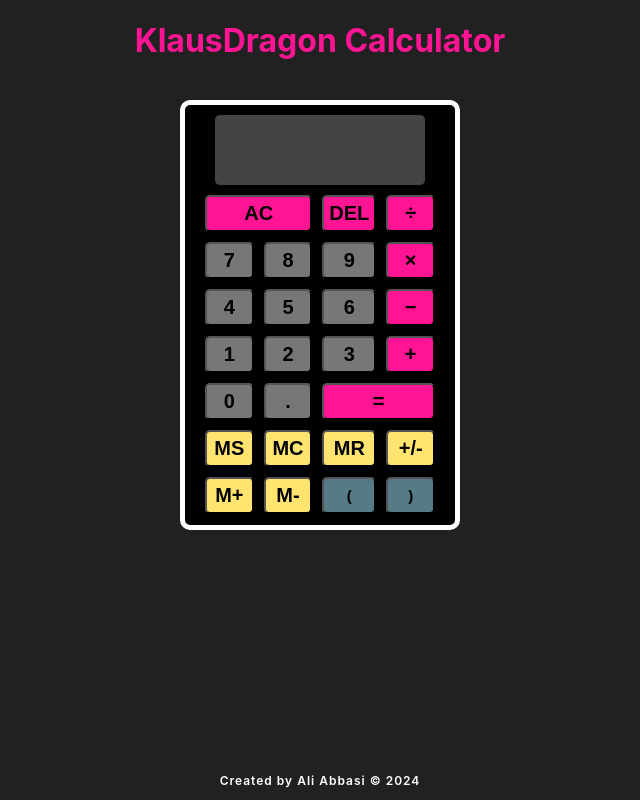
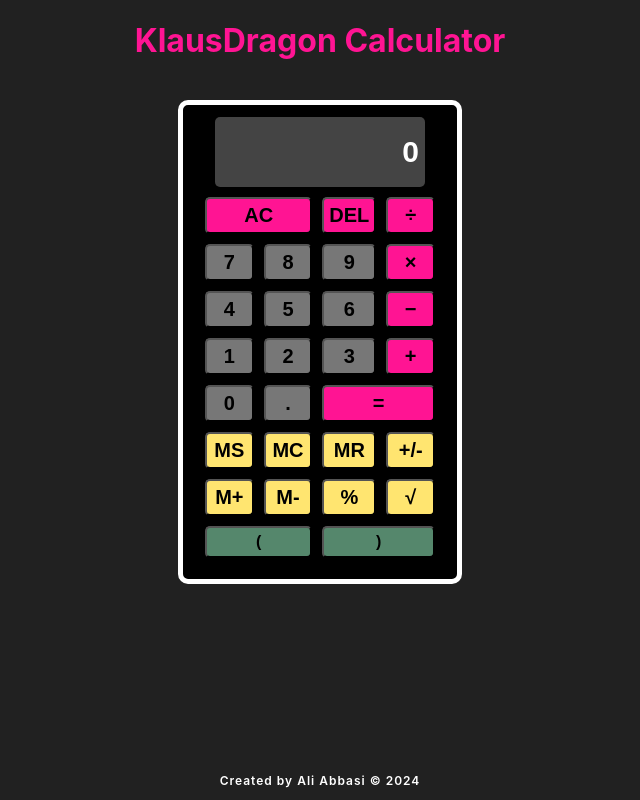
Before and after one commit to KlausDragon/assign03, a React (Create React App) app: page / in a window 1280 px wide. Shown: the whole page, without its empty margins (320-960 px from the left). Built offline with nearby package versions, Linux system fonts and the light colour scheme.

Commit message:
implemented handling functions for memory buttons, percentage and sqrt operators.

```diff
--- a/package.json
+++ b/package.json
@@ -6,6 +6,7 @@
     "@testing-library/jest-dom": "^5.17.0",
     "@testing-library/react": "^13.4.0",
     "@testing-library/user-event": "^13.5.0",
+    "mathjs": "^12.2.1",
     "react": "^18.2.0",
     "react-dom": "^18.2.0",
     "react-scripts": "5.0.1",
--- a/src/App.js
+++ b/src/App.js
@@ -1,8 +1,9 @@
 import React, { useState } from 'react';
+import { evaluate } from 'mathjs';
 
 function App() {
 
-  const [total, setTotal] = useState('');
+  const [total, setTotal] = useState('0');
 
   function getCurrentYear() {
     const currentYear = new Date().getFullYear();
@@ -36,10 +37,52 @@ function App() {
     }
   }
 
+  const handleMemory = (e) => {
+    const value = e.target.name;
+    if (value === 'MC') {
+      localStorage.removeItem('memory');
+    } else if (value === 'MR') {
+      if (localStorage.getItem('memory')) {
+        setTotal(evaluate(localStorage.getItem('memory')).toString());
+      }
+    } else if (value === 'MS') {
+      localStorage.setItem('memory', total);
+    } else if (value === 'M+') {
+      if (localStorage.getItem('memory')) {
+        localStorage.setItem('memory', evaluate(localStorage.getItem('memory') + '+' + total));
+      } else {
+        localStorage.setItem('memory', total);
+      }
+    } else if (value === 'M-') {
+      if (localStorage.getItem('memory')) {
+        localStorage.setItem('memory', evaluate(localStorage.getItem('memory') + '-' + total));
+      } else {
+        localStorage.setItem('memory', total);
+      }
+    }
+  }
+
+  const handlePercent = () => {
+    if (total !== '0') {
+      const newTotal = evaluate(total) / 100
+      setTotal(newTotal.toString());
+    }
+  }
+
+  const handleSqrt = () => {
+    if (total !== '0') {
+      setTotal(Math.sqrt(evaluate(total)).toString());
+    }
+  }
 
   const calculate = () => {
     try{
-      setTotal(eval(total).toString());
+      let result = evaluate(total).toString();
+      if(result == 'Infinity' || result == 'NaN'){
+        setTotal("Error")
+      } else {
+        setTotal(result);
+      }
     } catch(e) {
       setTotal('Error');
     }
@@ -50,7 +93,7 @@ function App() {
       <h1>KlausDragon Calculator</h1>
       <div className="container">
         <form>
-          <input type="text" value={total}/>
+          <input type="text" value={total} readOnly/>
         </form>
         <div className="keypad">
           <button onClick={clear} id="clear" className="highlight">AC</button>
@@ -70,13 +113,15 @@ function App() {
           <button name='+' onClick={handleClick} className="highlight">+</button>
           <button name='0' onClick={handleClick}>0</button>
           <button name='.' onClick={handleClick}>.</button>
-          <button onClick={calculate} name='=' id="equal">=</button>
-          <button name='MS' className='lowlight'>MS</button>
-          <button name='MC' className='lowlight'>MC</button>
-          <button name='MR'className='lowlight'>MR</button>
+          <button name='=' onClick={calculate} id="equal">=</button>
+          <button name='MS' onClick={handleMemory} className='lowlight'>MS</button>
+          <button name='MC' onClick={handleMemory} className='lowlight'>MC</button>
+          <button name='MR' onClick={handleMemory} className='lowlight'>MR</button>
           <button className='lowlight' onClick={signNum}>+/-</button>
-          <button name='M+' className='lowlight'>M+</button>
-          <button name='M-' className='lowlight'>M-</button>
+          <button name='M+' onClick={handleMemory} className='lowlight'>M+</button>
+          <button name='M-' onClick={handleMemory} className='lowlight'>M-</button>
+          <button name='%' onClick={handlePercent} className="lowlight">%</button>
+          <button onClick={handleSqrt} className="lowlight">&radic;</button>
           <button name='(' onClick={handleClick} className="para">(</button>
           <button name=')' onClick={handleClick} className="para">)</button>
         </div>
--- a/src/index.css
+++ b/src/index.css
@@ -29,11 +29,11 @@ h1 {
 
 .container {
   width: 250px;
-  height: 400px;
+  height: 450px;
   margin-top: 100px;
   border: 5px solid #fff;
   border-radius: 10px;
-  padding: 10px;
+  padding: 12px;
   background-color: black;
   color: #fff;
 }
@@ -66,6 +66,7 @@ button {
   font-weight: 600;
   background-color: #777;
   border-radius: 5px;
+  user-select: none;
 }
 
 #clear {
@@ -89,10 +90,10 @@ button {
 }
 
 .para {
-  font-size: 15px;
-  font-weight: 600;
+  font-size: 1rem;
   color: #000;
-  background-color: #557b87;
+  background-color: #55876c;
+  grid-column: span 2;
 }
 
 .footer {
```
Also changed, not shown: 1 other file (tests, documents, lock files or other folders).
